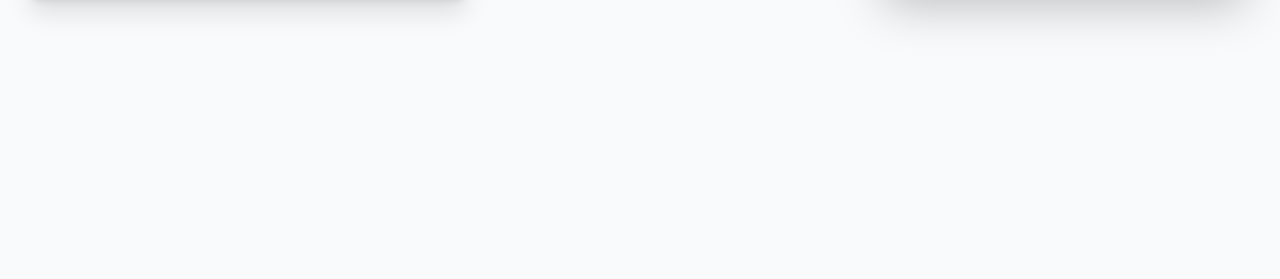
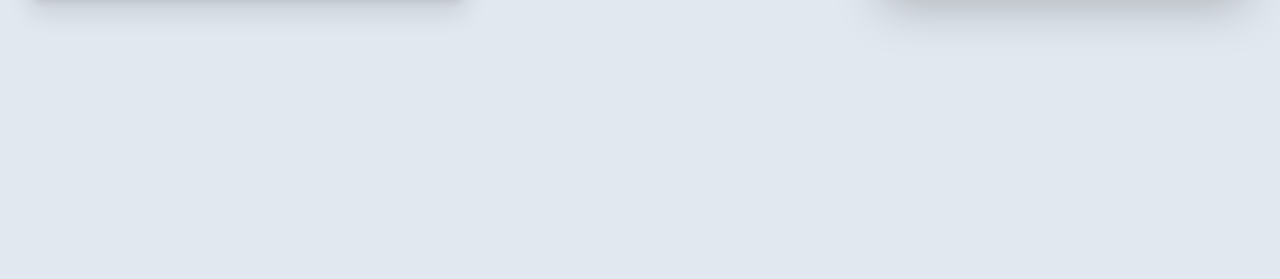
Before and after one commit to 4kmoviepointoo-bot/Vortex-studio.com, a Next.js app: page /work in a window 1280 px wide. Shown: the part 785-1064 px from the top of the page. Built offline with nearby package versions, Linux system fonts and the light colour scheme.

Commit message:
Revert "Add radial blue center-glow with 360-degree fade to Featured Work section"
This reverts commit 3da253d825087dc8e0273a94d3ac0133270c4f2a.

```diff
--- a/components/work.tsx
+++ b/components/work.tsx
@@ -142,17 +142,7 @@
   const progressWidth = useTransform(scrollYProgress, [0, 1], ['0%', '100%'])
 
   return (
-    <div ref={targetRef} className="relative h-[300vh] w-full bg-slate-50 overflow-hidden">
-      {/* Centered Medium Blue Radial Background Layer */}
-      <div
-        className="absolute inset-0 pointer-events-none -z-10 bg-[radial-gradient(ellipse_at_center,_var(--tw-gradient-stops))] from-blue-600/25 via-blue-500/10 to-transparent"
-        aria-hidden="true"
-      />
-      {/* Ambient Center Light Orb */}
-      <div
-        className="absolute top-1/2 left-1/2 -translate-x-1/2 -translate-y-1/2 w-[600px] h-[400px] bg-blue-600/20 rounded-full blur-[120px] pointer-events-none -z-10"
-        aria-hidden="true"
-      />
+    <div ref={targetRef} className="relative h-[300vh] w-full bg-[#e2e8f0]">
       <div className="sticky top-0 h-screen w-full flex flex-col justify-center overflow-hidden">
         <div className="flex items-center justify-between px-6 sm:px-12 mb-4 z-10">
           <span className="text-xs font-bold tracking-[0.2em] uppercase flex items-center gap-2">
```
